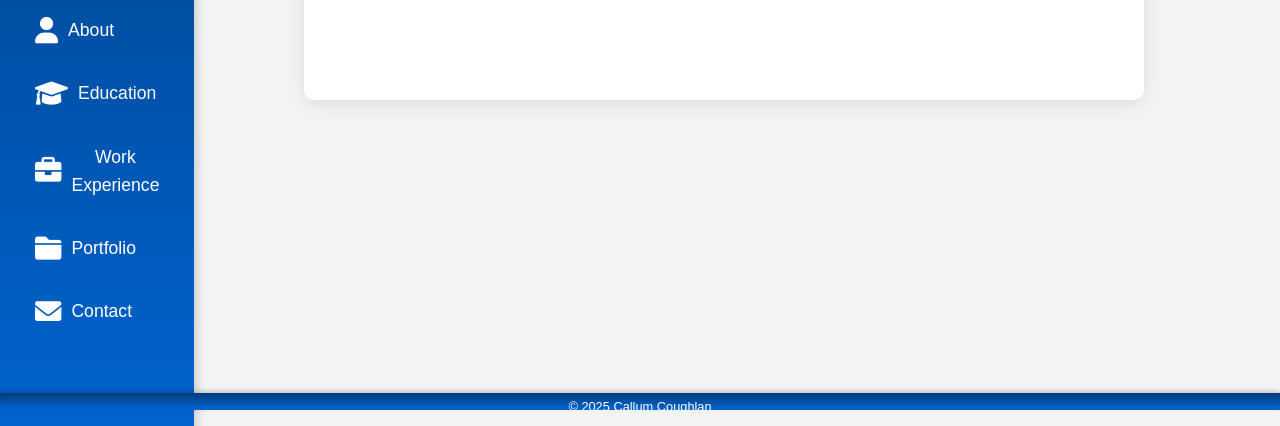
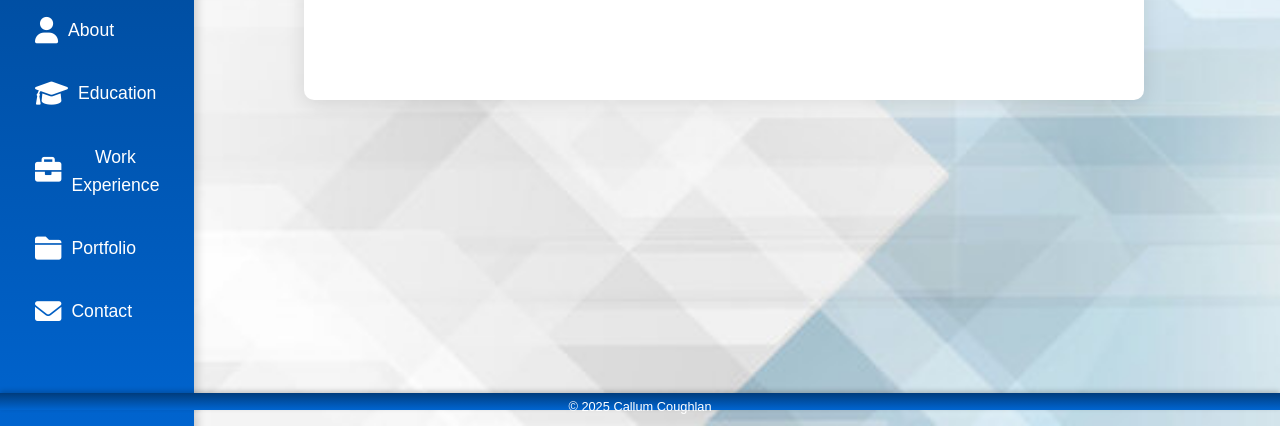
Before and after one commit to CallumCoughlan/CallumCoughlan.github.io, a plain HTML site: page index.html in a window 1280 px wide. Shown: the part 390-816 px from the top of the page. Drawn offline with Linux system fonts and the light colour scheme.

Commit message:
change background

```diff
--- a/css/header.css
+++ b/css/header.css
@@ -88,7 +88,7 @@ body {
     min-height: 100vh;
     font-family: Arial, sans-serif;
     line-height: 1.6;
-    background-image: url('assets/background.jpg');
+    background-image: url('../assets/background.jpg');
     background-size: cover;
     background-position: center;
     background-repeat: no-repeat;
```
